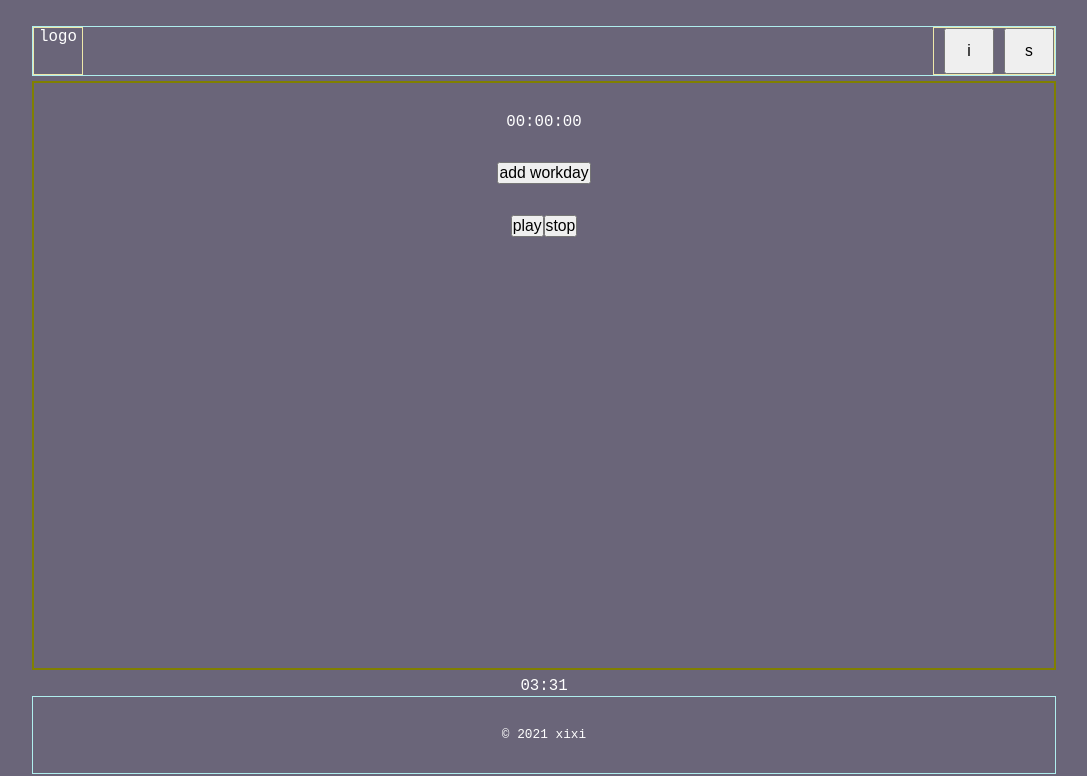
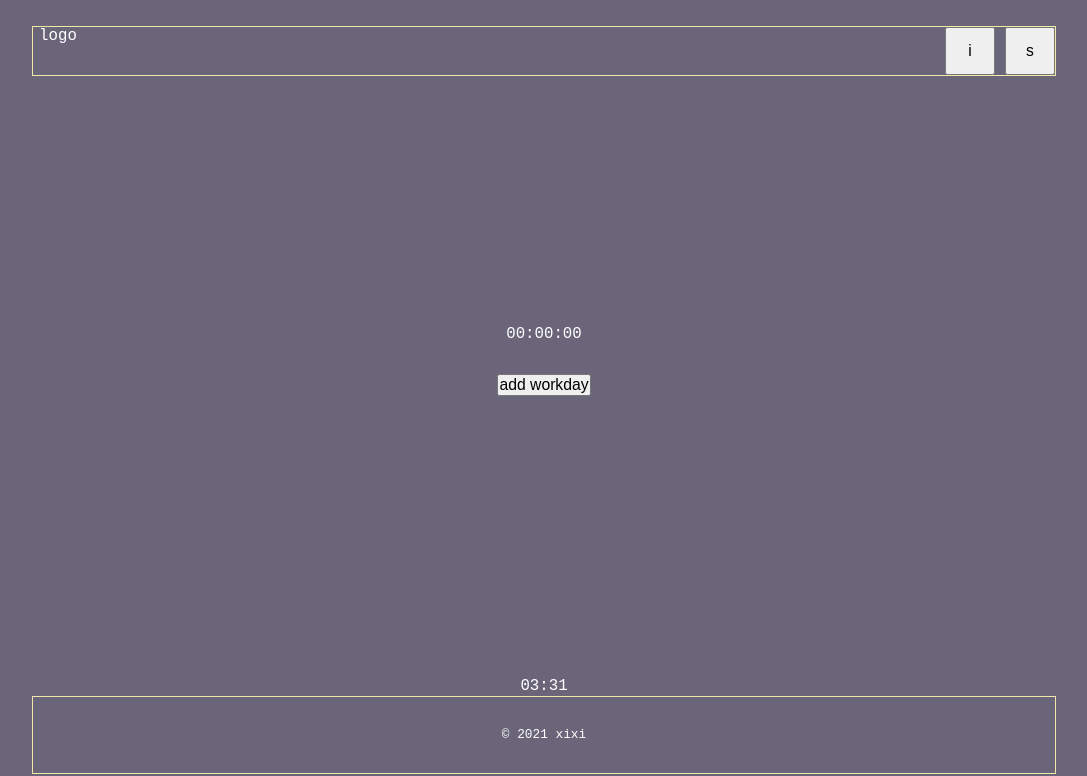
Before and after one commit to cclzhang/trusty-health-timer, a React (Create React App) app: page / in a window 1280 px wide. Shown: the top 776 px of the page, without its empty margins (96-1183 px from the left). Built offline with nearby package versions, Linux system fonts and the light colour scheme.

Commit message:
fixed so play/stop only appears after timer is set, cleaned a bit of css, added error alert when user doesn't enter a reasonable time

```diff
--- a/src/App.css
+++ b/src/App.css
@@ -38,7 +38,7 @@
 }
 
 footer {
-  border: 1px solid paleturquoise;
+  border: 1px solid palegoldenrod;
 
   width: 100%;
   font-size: 1.3rem;
--- a/src/components/header/Header.css
+++ b/src/components/header/Header.css
@@ -1,7 +1,7 @@
 
 
 header {
-  border: 1px solid paleturquoise;
+  border: 1px solid palegoldenrod;
 
   display: flex;
   justify-content: space-between;
@@ -11,13 +11,13 @@ header {
 }
 
 .logo {
-  border: 1px solid palegoldenrod;
+  /* border: 1px solid palegoldenrod; */
 
   width: 50px;
 }
 
 header div {
-  border: 1px solid palegoldenrod;
+  /* border: 1px solid palegoldenrod; */
 
   display: flex;
 }
--- a/src/components/main/Main.css
+++ b/src/components/main/Main.css
@@ -1,9 +1,13 @@
 
 
 main {
-  border: 2px solid olive;
+  /* border: 2px solid olive; */
 
   flex: 2;
   width: 100%;
   margin: 5px 0;
+  display: flex;
+  flex-direction: column;
+  justify-content: center;
+  align-items: center;
 }
--- a/src/components/main/Main.js
+++ b/src/components/main/Main.js
@@ -15,6 +15,7 @@ import './Main.css';
 const Main = () => {
   const [toggleInput, setToggleInput] = useState(false);
   const [isActive, setIsActive] = useState(false);
+  const [newTimer, setNewTimer] = useState(false);
 
   const [hrs, setHrs] = useState('0');
   const [mins, setMins] = useState('0');
@@ -56,6 +57,7 @@ const Main = () => {
       setSecs={setSecs}
       toggle={toggleInputAndDisplay}
       setHealthyBreak={setHealthyBreak}
+      setNewTimer={setNewTimer}
     />
   );
 
@@ -95,6 +97,7 @@ const Main = () => {
         if (newSecs + newMins + newHrs === 0) {
           setIsActive(!isActive);
           setToggleInput(false);
+          setNewTimer(false);
         } else if (newSecs > 0) {
           newSecs--;
           setSecs(newSecs);
@@ -142,11 +145,16 @@ const Main = () => {
           type={breakType}
           setIsActive={setIsActive}
         />
-        : <TimerButtons
+        : null
+      }
+
+      {!isOnBreak && newTimer
+        ? <TimerButtons
           isActive={isActive}
           setIsActive={setIsActive}
           reset={reset}
         />
+        : null
       }
 
       {StopBoxComponent}
--- a/src/components/timer-input/TimerInput.js
+++ b/src/components/timer-input/TimerInput.js
@@ -1,7 +1,7 @@
 import './TimerInput.css';
 
 
-function TimerInput({setHrs, hrs, setMins, mins, setSecs, secs, toggle, setHealthyBreak}) {
+function TimerInput({setHrs, hrs, setMins, mins, setSecs, secs, toggle, setHealthyBreak, setNewTimer}) {
 
   const hrsRegex = "^(1[0-6]|[1-9])$";
   const minsAndSecsRegex = "^[0-5]?[0-9]$";
@@ -34,8 +34,12 @@ function TimerInput({setHrs, hrs, setMins, mins, setSecs, secs, toggle, setHealt
 
   const handleSubmit = (e) => {
     e.preventDefault();
+    if (parseInt(hrs) * 3600 + parseInt(mins) * 60 + parseInt(secs) === 0) {
+      return alert("please enter a time");
+    }
     toggle();
     setHealthyBreak(parseInt(hrs)*3600 + parseInt(mins)*60 + parseInt(secs));
+    setNewTimer(true);
   }
 
   return (
```
